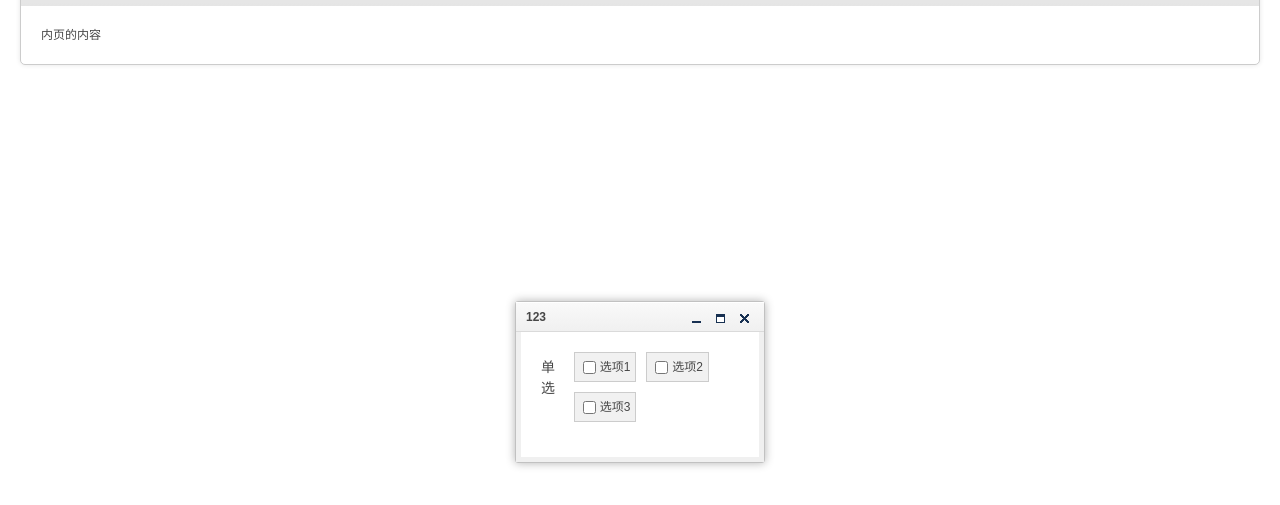
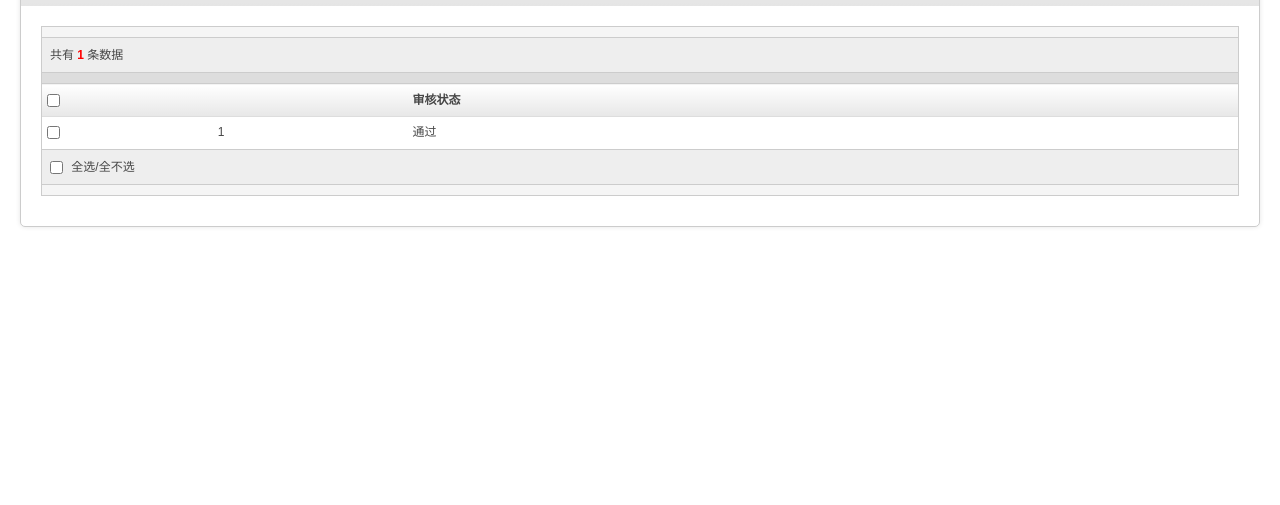
Before and after one commit to jackness1208/modUi, a website: page mod/html/test.html in a window 1280 px wide. Shown: the part 57-562 px from the top of the page. Drawn offline with Linux system fonts and the light colour scheme.

Commit message:
[FIX]修复 mod.grid 中 layout 语法渲染中 遇到 \n 导致不能正常渲染问题

```diff
--- a/mod/css/base.css
+++ b/mod/css/base.css
@@ -2,8 +2,8 @@
  * $Copyright: 2015, jackness.org $
  * $Creator: Jackness Lau $
  * $Author: Jackness Lau $
- * $Date: Tue Aug 11 2015 13:57:03 GMT+0800 (中国标准时间) $
- * $Version: 1.4.8 $
+ * $Date: Thu Aug 20 2015 15:24:03 GMT+0800 (中国标准时间) $
+ * $Version: 1.4.9 $
  */
 
 @charset "utf-8";
--- a/mod/html/test.html
+++ b/mod/html/test.html
@@ -8,36 +8,28 @@
 </head>
 <body>
 <div class="bs_mod01" mod-title="内页模板">
-	内页的内容
+    <div id="tb">
+
+    </div>
 </div>
 <script type="text/javascript" src="../js/bs_config.js?201502261750"></script>
 <script>
 // 初始化方法放这里
-// insetPageInit();
-mod.dialog('hehe', {
-    title:'123',
-    content:[
-        '<form id="heheForm">',
-        '<table>',
-        '<tr>',
-            '<td>单选</td>',
-            '<td>',
-                '<input type="checkbox" value="1" name="heheChk" mod-title="选项1" />',
-                '<input type="checkbox" value="2" name="heheChk" mod-title="选项2" />',
-                '<input type="checkbox" value="3" name="heheChk" mod-title="选项3" />',
-            '</td>',
-        '</tr>',
-        '<tr>',
-            '<td></td>',
-            '<td>',
-            '</td>',
-        '</tr>',
-        '</table>',
-        '</form>'
-    ].join(''),
-    onload: function(){
-        mod.form('#heheForm');
-    }
+mod.grid('#tb', {
+    statusKey: 'status',
+    dataKey:'data.data',
+    totalKey:'data.count',
+    data:[{"uid":"20","username":"\u6447\u554a","update_time":"2015-08-18 21:22:02","phone":"13452342341","email":"13@163.com","is_effective":"1","comment":"222\nasdf","appid":"wx14a1aa1a1393bc79","public_name":"\u6447\u554a","headface_url":"http:\/\/wx.qlogo.cn\/mmopen\/ibKHP1TZZeXKamplTxInSltdoV5EicyjM23SKT6JfSRk3N4SbGkllotUicUc8mRfBklK7K1eibqibVluosb7Q5gCtEImXicb9F2Ub0\/0","func_info":"2,3,4,8,12,13","verify_type":"0","type":"2","type_name":"\u670d\u52a1\u53f7","verify_type_name":"\u5df2\u8ba4\u8bc1","func_info_list":"\u7528\u6237\u7ba1\u7406\u6743\u9650\u96c6<br>\u5e10\u53f7\u7ba1\u7406\u6743\u9650\u96c6<br>\u7f51\u9875\u6388\u6743\u6743\u9650\u96c6<br>\u5fae\u4fe1\u5361\u5238\u6743\u9650\u96c6<br>\u5fae\u4fe1\u8fdeWIFI\u6743\u9650\u96c6<br>\u672a\u77e5"}],
+    layout:[
+        {
+            name:"审核状态",
+            width : 170,
+            /*
+             *html : "{if $is_effective == 0}未通过<br/>{else if $is_effective ==1}通过{else}<div style='text-align:left'>审核中</div><a href='javascript:;' class='bs_btn sh_a' data-type='1' data-uid='{$uid}'>通过</a><a href='javascript:;' class='bs_btn sh_a' data-type='0' data-uid='{$uid}'>不通过</a>{/if}"
+             */
+            html : "{if $is_effective == 0}未通过<br/>___{$comment}___{else if $is_effective ==1}通过{else}<div style='text-align:left'>审核中</div><a href='javascript:;' class='bs_btn sh_a' data-type='1' data-uid='{$uid}'>通过</a><a href='javascript:;' class='bs_btn sh_a' data-type='0' data-uid='{$uid}'>不通过</a>{/if}"
+        }
+    ]
 });
 </script>
 </body>
--- a/mod/js/bs_config.js
+++ b/mod/js/bs_config.js
@@ -2,8 +2,8 @@
  * Copyright 2015, jackness.org
  * Creator: jackNEss Lau
  * $Author: Jackness Lau $
- * $Date: Tue Aug 11 2015 13:57:03 GMT+0800 (中国标准时间) $
- * $Version: 1.4.8 $
+ * $Date: Thu Aug 20 2015 15:24:03 GMT+0800 (中国标准时间) $
+ * $Version: 1.4.9 $
  */
 
 !function(global,undefined){
--- a/package.json
+++ b/package.json
@@ -1,6 +1,6 @@
 {
     "name": "modUi",
-    "version": "1.4.8",
+    "version": "1.4.9",
     "description": "a great ui for admin",
     "author": "jackness Lau",
     "license": "MIT",
```
Also changed, not shown: mod/html/demo/log.html (+18 -2 lines), mod/js/lib/dist/bs_global.min.js, mod/js/lib/dist/jns_calendar.min.js, mod/js/lib/src/bs_global.js, mod/js/lib/src/jns_calendar.js, 1 other file.
